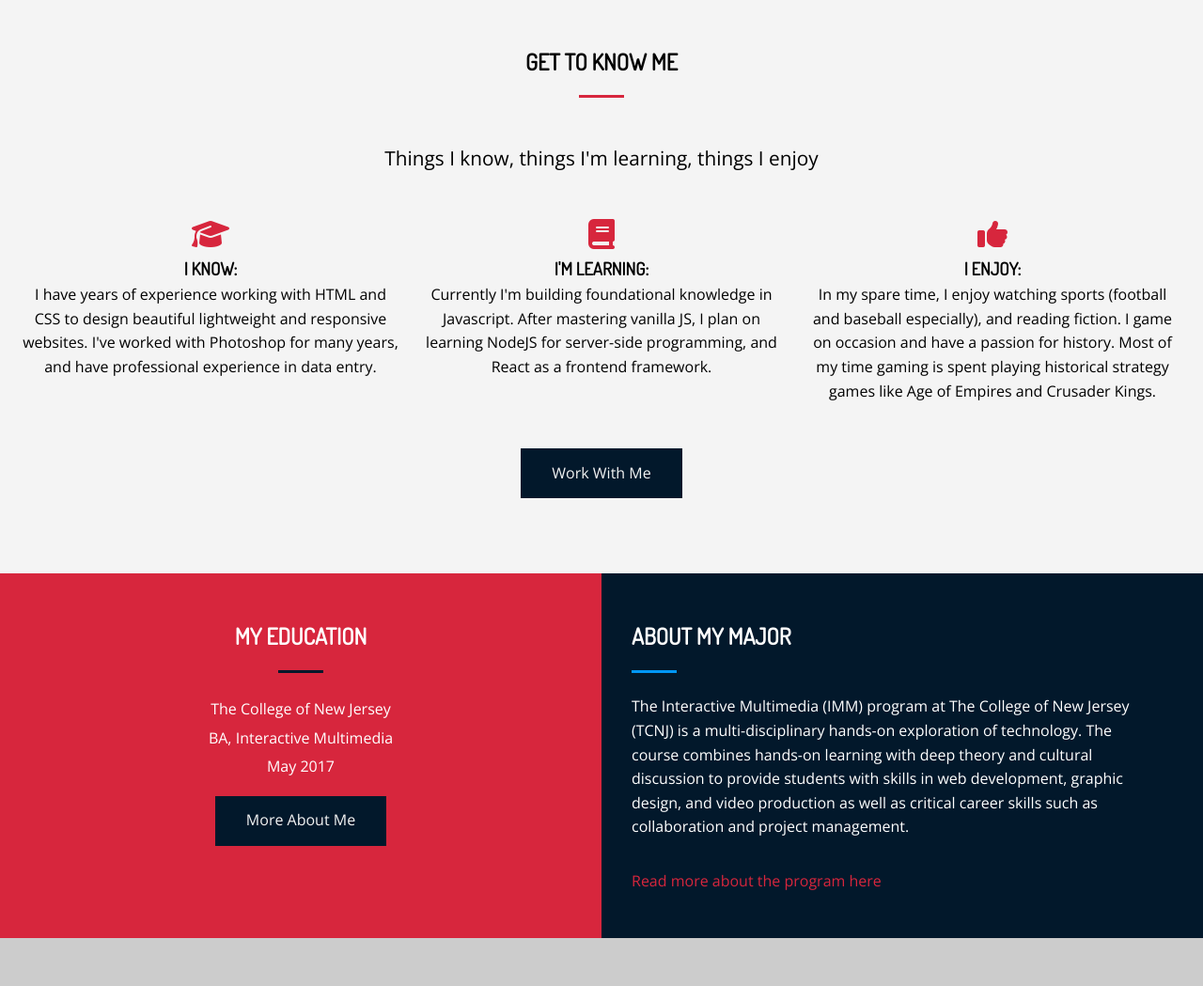
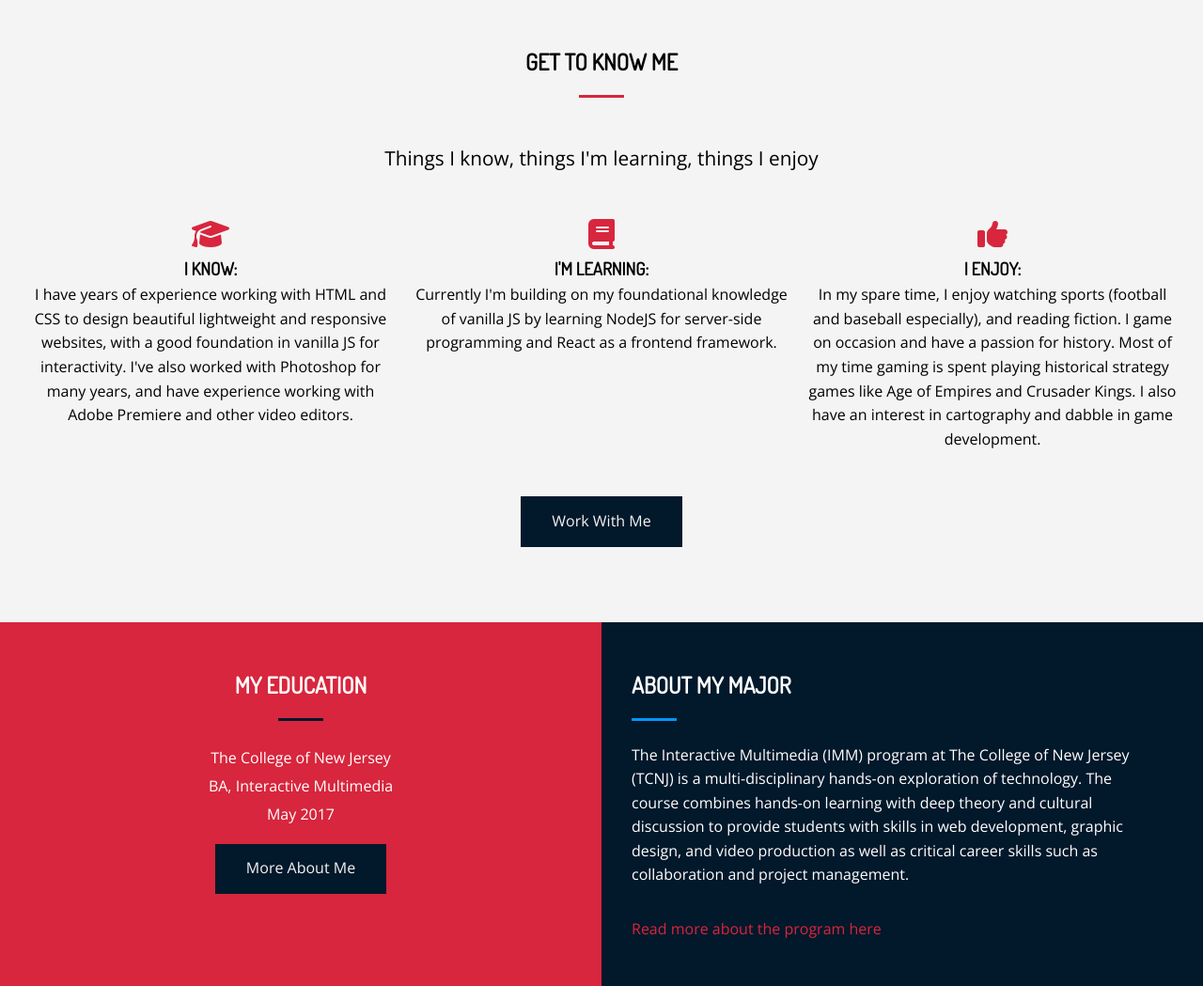
Before and after one commit to michaellore/portfolio, a PHP site: page / in a window 1280 px wide. Shown: the part 1603-2652 px from the top of the page at 94% size. Run offline with PHP 8.4, Linux system fonts and the light colour scheme; style sheets or scripts are compiled from the project's sources; some libraries are stand-ins or nearby versions.

Commit message:
update bio info

```diff
--- a/index.php
+++ b/index.php
@@ -75,17 +75,17 @@
         <div>
         <i class="fas fa-graduation-cap fa-2x"></i>
           <h3>I know:</h3>
-          <p>I have years of experience working with HTML and CSS to design beautiful lightweight and responsive websites. I've worked with Photoshop for many years, and have professional experience in data entry.</p>
+          <p>I have years of experience working with HTML and CSS to design beautiful lightweight and responsive websites, with a good foundation in vanilla JS for interactivity. I've also worked with Photoshop for many years, and have experience working with Adobe Premiere and other video editors.</p>
         </div>
         <div>
           <i class="fas fa-book fa-2x"></i>
           <h3>I'm Learning:</h3>
-          <p>Currently I'm building foundational knowledge in Javascript. After mastering vanilla JS, I plan on learning NodeJS for server-side programming, and React as a frontend framework.</p>
+          <p>Currently I'm building on my foundational knowledge of vanilla JS by learning NodeJS for server-side programming and React as a frontend framework.</p>
         </div>
         <div>
           <i class="fas fa-thumbs-up fa-2x"></i>
           <h3>I enjoy:</h3>
-          <p>In my spare time, I enjoy watching sports (football and baseball especially), and reading fiction. I game on occasion and have a passion for history. Most of my time gaming is spent playing historical strategy games like Age of Empires and Crusader Kings.</p>
+          <p>In my spare time, I enjoy watching sports (football and baseball especially), and reading fiction. I game on occasion and have a passion for history. Most of my time gaming is spent playing historical strategy games like Age of Empires and Crusader Kings. I also have an interest in cartography and dabble in game development.</p>
         </div>
         <div>
           <a href="#contact" class="btn-dark">Work With Me</a>
```
